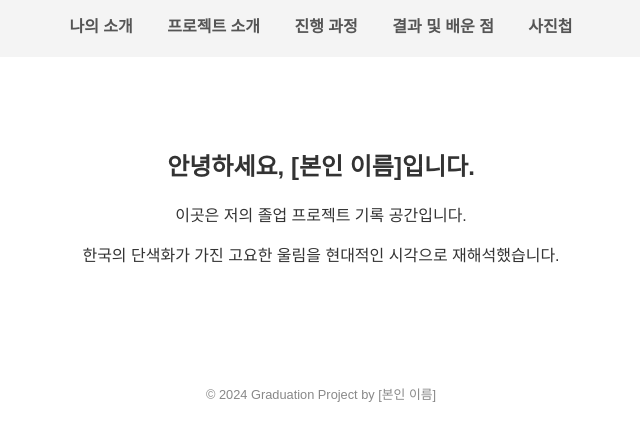
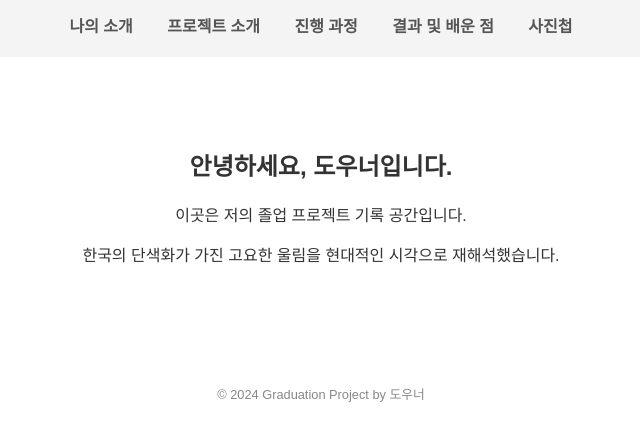
Before and after one commit to MitochondriaStudio/mitochondriastudio.github.io, a plain HTML site: page index.html in a window 1280 px wide. Shown: the part 136-576 px from the top of the page, without its empty margins (319-959 px from the left). Drawn offline with Linux system fonts and the light colour scheme.

Commit message:
Update index.html

```diff
--- a/index.html
+++ b/index.html
@@ -27,13 +27,13 @@
 </header>
 
 <div class="container">
-    <h2>안녕하세요, [본인 이름]입니다.</h2>
+    <h2>안녕하세요, 도우너입니다.</h2>
     <p>이곳은 저의 졸업 프로젝트 기록 공간입니다.</p>
     <p>한국의 단색화가 가진 고요한 울림을 현대적인 시각으로 재해석했습니다.</p>
     </div>
 
 <footer>
-    <p>© 2024 Graduation Project by [본인 이름]</p>
+    <p>© 2024 Graduation Project by 도우너</p>
 </footer>
 
 </body>
```
